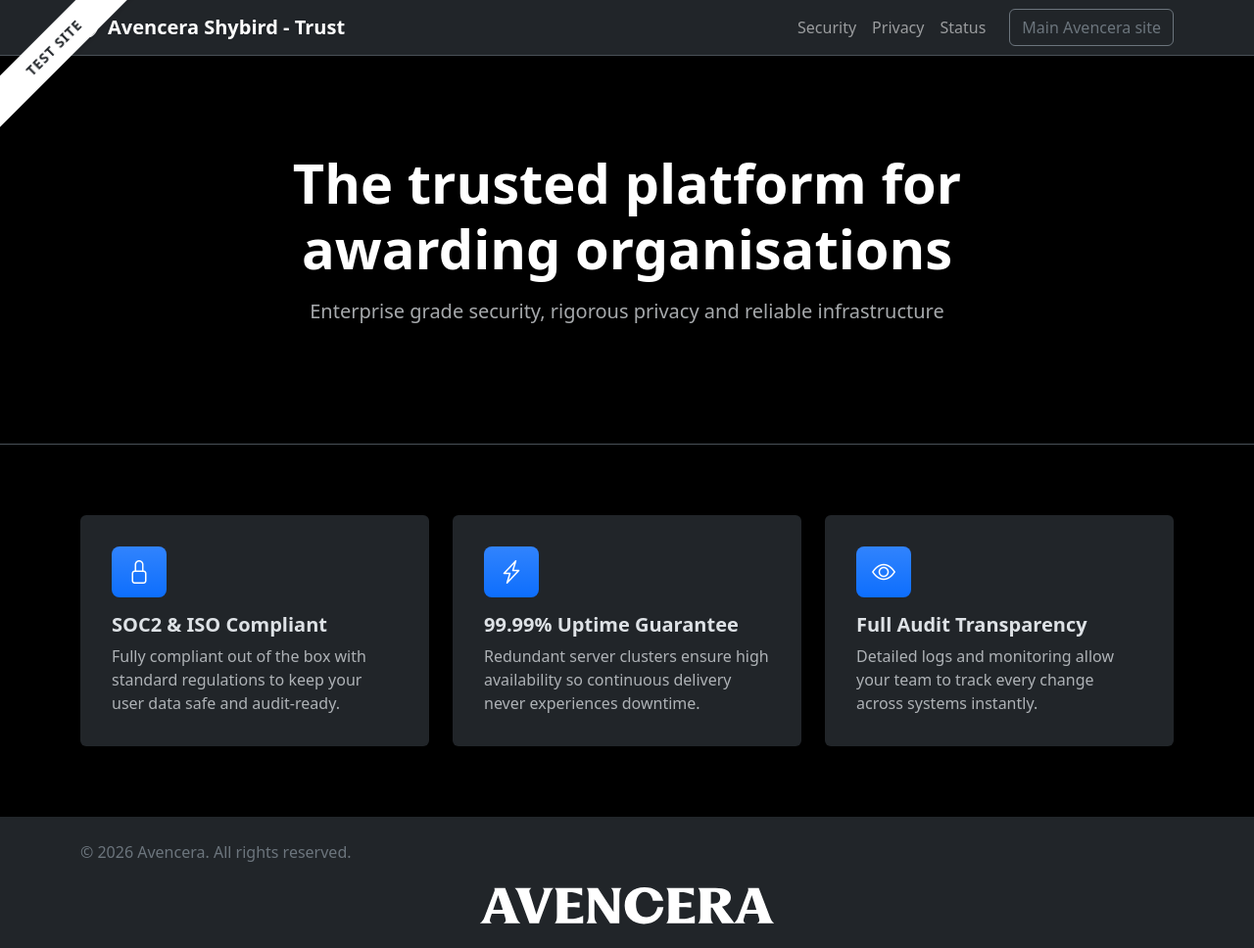
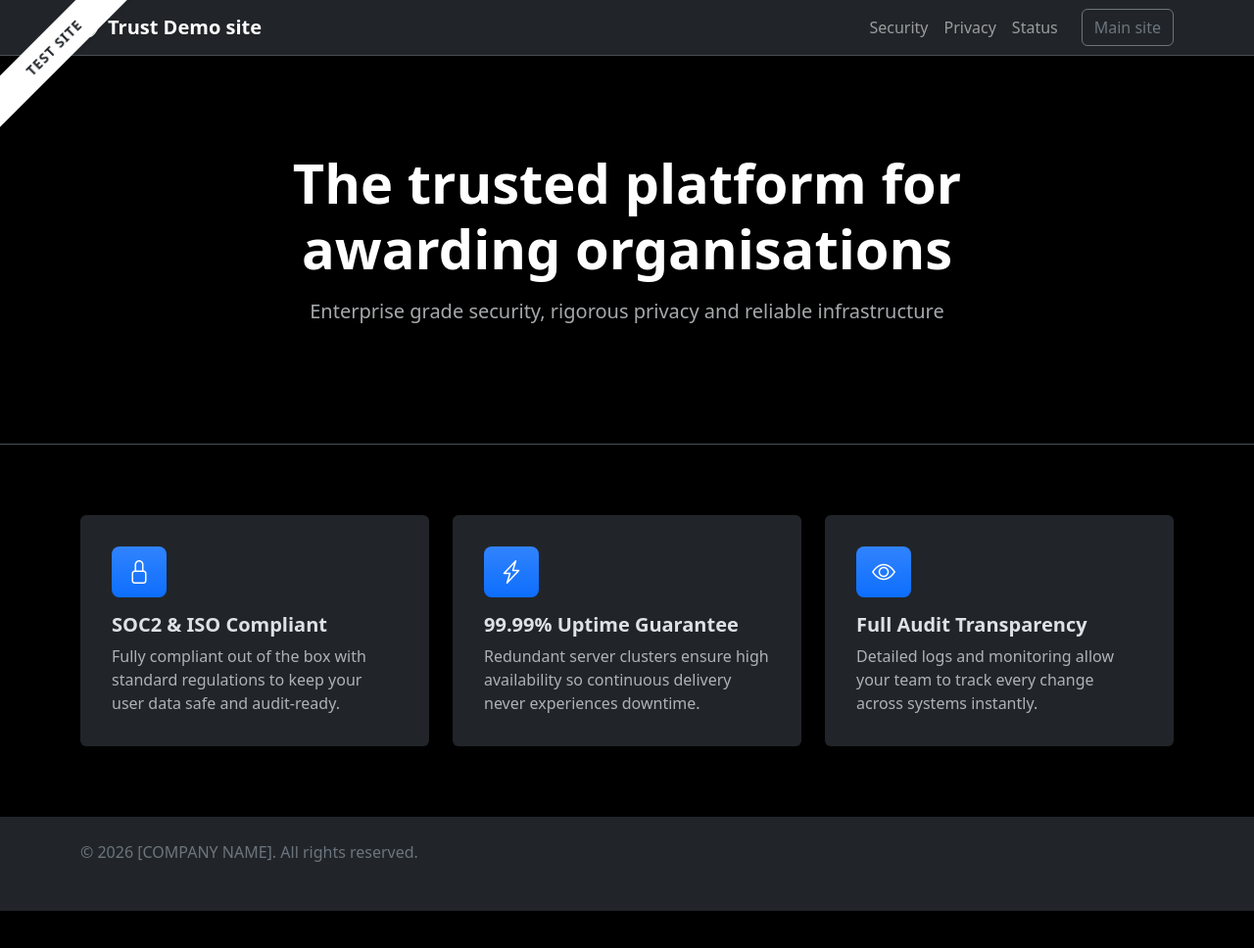
Before and after one commit to berthelemy/demo-trust-jekyll, a Jekyll site: the page built from index.markdown, in a window 1280 px wide and 968 px high. Shown: the whole window at 98% size. Built offline with Jekyll 4.4.1, drawn with Linux system fonts in a browser that asks for light colours.

Commit message:
Remove branding

```diff
--- a/_config.yml
+++ b/_config.yml
@@ -18,7 +18,7 @@
 # You can create any custom variable you would like, and they will be accessible
 # in the templates via {{ site.myvariable }}.
 
-title: Avencera Shybird - Trust
+title:  Trust Demo site
 tagline: The trusted platform for awarding organisations
 email: markberthelemy@avencera.ai
 description: >- # this means to ignore newlines until "baseurl:"
--- a/_includes/footer.html
+++ b/_includes/footer.html
@@ -2,12 +2,12 @@
     <div class="container text-center text-md-start">
       <div class="row align-items-center">
         <div class="col-md-6 mb-3 mb-md-0">
-          <p class="mb-0 text-secondary">&copy; 2026 Avencera. All rights reserved.</p>
+          <p class="mb-0 text-secondary">&copy; 2026 [COMPANY NAME]. All rights reserved.</p>
         </div>
         <div class="col-md-6 text-md-end">
 
         </div>
       </div>
-      <div class="d-flex justify-content-center gap-3 mt-4"><div style="height: 50%;">{% include logo.html %}</div></div>
+      <div class="d-flex justify-content-center gap-3 mt-4"><div style="height: 50%;"><!--{% include logo.html %}--></div></div>
     </div>
   </footer>
--- a/_includes/nav.html
+++ b/_includes/nav.html
@@ -12,7 +12,7 @@
           <li class="nav-item"><a class="nav-link" href="/status">Status</a></li>
         </ul>
         <div class="d-flex gap-2">
-          <a href="https://avencera.ai" class="btn btn-outline-secondary">Main Avencera site</a>
+          <a href="https://broken-website-link.com" class="btn btn-outline-secondary">Main site</a>
 
         </div>
       </div>
```
